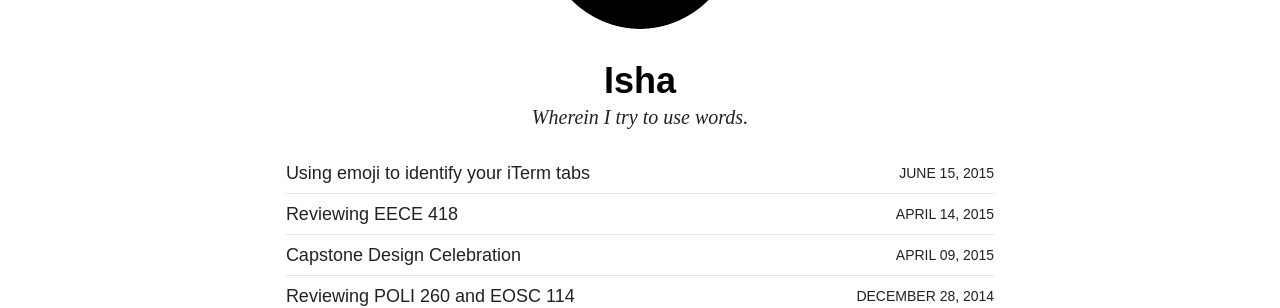
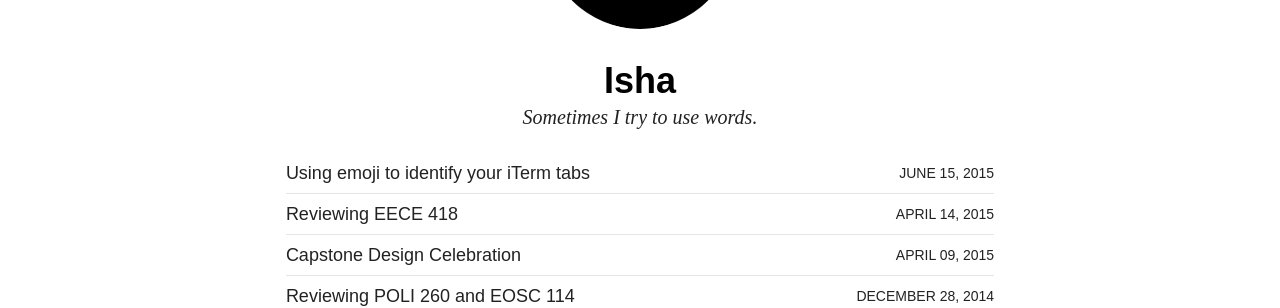
Before and after one commit to Primewalker/isha.github.io, a Jekyll site: the page built from index.html, in a window 1280 px wide. Shown: the part 266-574 px from the top of the page. Built offline with Jekyll 4.4.1, drawn with Linux system fonts in a browser that asks for light colours; nearby versions of some CDN libraries.

Commit message:
Update _config.yml

```diff
--- a/_config.yml
+++ b/_config.yml
@@ -2,7 +2,7 @@
 
 title: Isha
 locale: en_US
-description: Wherein I try to use words.
+description: Sometimes I try to use words.
 logo: site-logo.png
 search: true
 url: http://isha.tech
```
